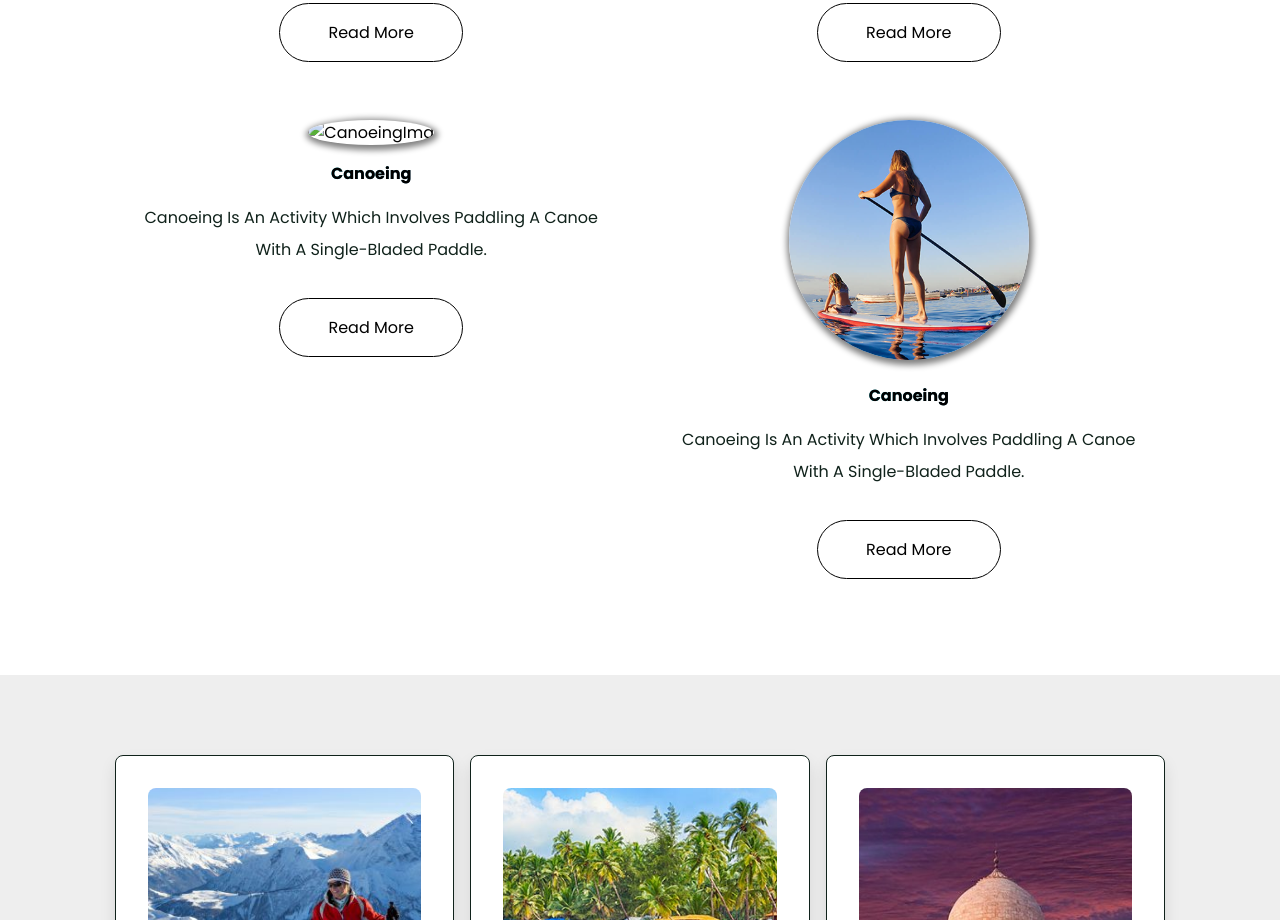
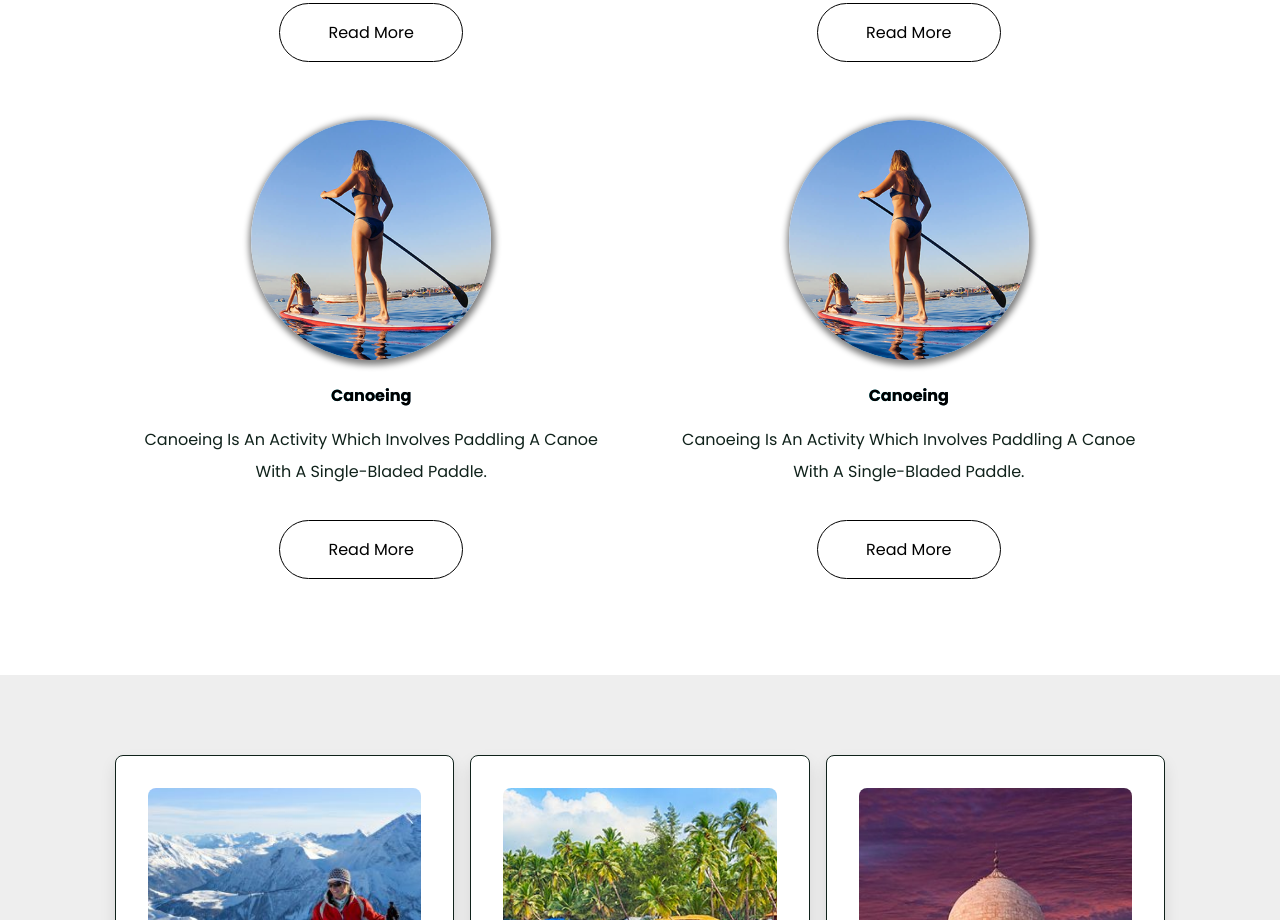
Before and after one commit to Git-Hemanth/TourGuru, a plain HTML site: page index.html in a window 1280 px wide. Shown: the part 1360-2280 px from the top of the page. Drawn offline with nearby package versions, Linux system fonts and the light colour scheme.

Commit message:
Update index.html

```diff
--- a/index.html
+++ b/index.html
@@ -63,7 +63,7 @@
         </div>
 
         <div class="box">
-            <img src="/images/category-3.jpg" alt="canoeingImg">
+            <img src="/assets/category-3.jpg" alt="canoeingImg">
             <h3>Canoeing</h3>
             <p>Canoeing is an activity which involves paddling a canoe with a single-bladed paddle.</p>
             <a href="https://en.wikipedia.org/wiki/Canoeing" class="btn">read more</a>
```
